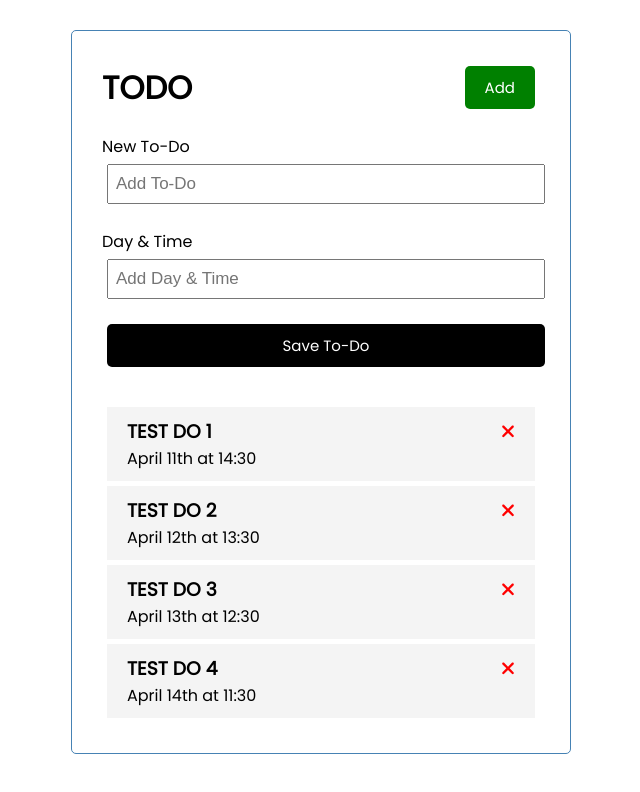
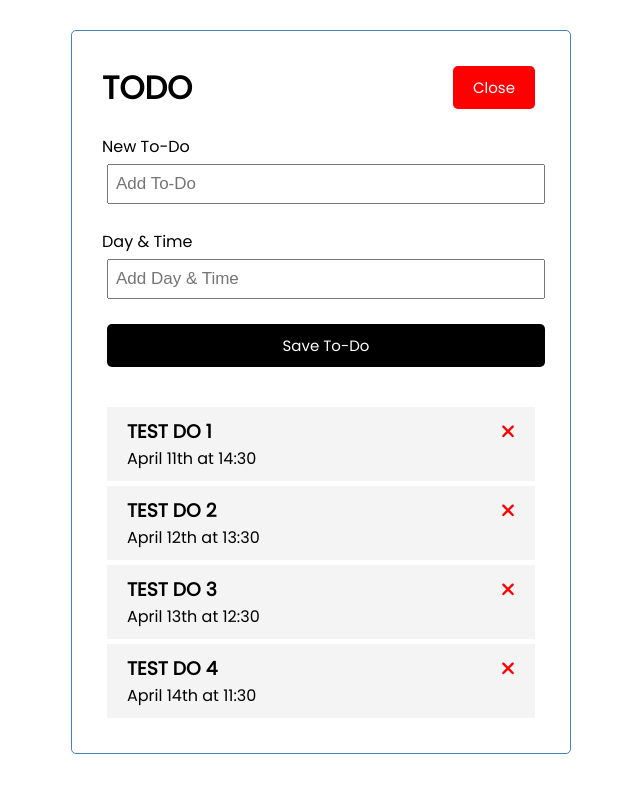
Before and after one commit to y-s18/ToDo, an Angular app: page / in a window 1280 px wide. Both pictures are taken after a click on the button "Add". Shown: the top 792 px of the page, without its empty margins (319-959 px from the left). Built offline with nearby package versions, Linux system fonts and the light colour scheme; data requests are answered from the project's data file.

Commit message:
add toggle functionality to addTodo form

```diff
--- a/db.json
+++ b/db.json
@@ -1,25 +1,25 @@
 {
   "todos": [
     {
-        "id": 1,
+      "id": "1",
       "text": "TEST DO 1",
       "day": "April 11th at 14:30",
       "done": false
     },
     {
-        "id": 2,
+      "id": "2",
       "text": "TEST DO 2",
       "day": "April 12th at 13:30",
       "done": false
     },
     {
-        "id": 3,
+      "id": "3",
       "text": "TEST DO 3",
       "day": "April 13th at 12:30",
       "done": false
     },
     {
-        "id": 4,
+      "id": "4",
       "text": "TEST DO 4",
       "day": "April 14th at 11:30",
       "done": false
--- a/src/app/app.component.ts
+++ b/src/app/app.component.ts
@@ -6,6 +6,7 @@ import { TodosComponent } from './components/todos/todos.component';
 import { FontAwesomeModule } from '@fortawesome/angular-fontawesome';
 import { HttpClientModule } from '@angular/common/http';
 import { TodoService } from './services/todo.service';
+import { UiService } from './services/ui.service';
 
 @Component({
   selector: 'toDo-root',
@@ -20,7 +21,7 @@ import { TodoService } from './services/todo.service';
     FontAwesomeModule,
     HttpClientModule,
   ],
-  providers: [TodoService]
+  providers: [TodoService, UiService]
 })
 export class AppComponent {
   title = 'toDo';
--- a/src/app/components/add-todo/add-todo.component.html
+++ b/src/app/components/add-todo/add-todo.component.html
@@ -1,4 +1,4 @@
-<form class="add-form" (ngSubmit)="onSubmit()">
+<form *ngIf="showAddTodo" class="add-form" (ngSubmit)="onSubmit()">
   <div class="form-control">
     <label for="text">New To-Do</label>
     <input type="text" name="text" [(ngModel)]="text" id="text" placeholder="Add To-Do"/>
--- a/src/app/components/add-todo/add-todo.component.ts
+++ b/src/app/components/add-todo/add-todo.component.ts
@@ -1,6 +1,8 @@
 import { Component, Output, EventEmitter } from '@angular/core';
 import { FormsModule } from '@angular/forms';
 import { CommonModule } from '@angular/common';
+import { UiService} from '../../services/ui.service';
+import { Subscription } from 'rxjs';
 import { ToDo } from '../../ToDo';
 
 @Component({
@@ -15,6 +17,15 @@ export class AddTodoComponent {
   text!: string;
   day!: string;
   done: boolean = false;
+  showAddTodo!: boolean;
+  subscription!: Subscription;
+
+
+  constructor(private uiService: UiService) {
+    this.subscription = this.uiService
+    .onToggle()
+    .subscribe((value) => (this.showAddTodo = value));
+  }
 
   onSubmit() {
     if(!this.text) {
--- a/src/app/components/header/header.component.html
+++ b/src/app/components/header/header.component.html
@@ -1,4 +1,8 @@
 <header>
   <h1>{{ title }}</h1>
-  <toDo-button text="Add" color="green" (btnClick)="toggleAddTask()"></toDo-button>
+  <toDo-button
+  text="{{showAddTodo ? 'Close' : 'Add'}}"
+  color="{{showAddTodo ? 'red' : 'green'}}"
+  (btnClick)="toggleAddTask()"
+  ></toDo-button>
 </header>
--- a/src/app/components/header/header.component.ts
+++ b/src/app/components/header/header.component.ts
@@ -1,17 +1,27 @@
 import { Component } from '@angular/core';
-import { ButtonComponent } from "../button/button.component";
+import { ButtonComponent } from '../button/button.component';
+import { UiService } from '../../services/ui.service';
+import { Subscription } from 'rxjs';
 
 @Component({
-    selector: 'toDo-header',
-    standalone: true,
-    templateUrl: './header.component.html',
-    styleUrl: './header.component.scss',
-    imports: [ButtonComponent]
+  selector: 'toDo-header',
+  standalone: true,
+  templateUrl: './header.component.html',
+  styleUrl: './header.component.scss',
+  imports: [ButtonComponent],
 })
 export class HeaderComponent {
   title: string = 'TODO';
+  showAddTodo: boolean = false;
+  subscription!: Subscription;
+
+  constructor(private uiService: UiService) {
+    this.subscription = this.uiService
+      .onToggle()
+      .subscribe((value) => (this.showAddTodo = value));
+  }
 
   toggleAddTask() {
-    console.log('toggle');
+    this.uiService.toggleAddTodo();
   }
 }
--- /dev/null
+++ b/src/app/services/ui.service.ts
@@ -0,0 +1,20 @@
+import { Injectable } from '@angular/core';
+import { Observable, Subject } from 'rxjs';
+@Injectable({
+  providedIn: 'root'
+})
+export class UiService {
+  private showAddTodo: boolean = false;
+  private subject = new Subject<any>();
+
+  constructor() { }
+
+  toggleAddTodo(): void {
+    this.showAddTodo = !this.showAddTodo;
+    this.subject.next(this.showAddTodo);
+  }
+
+  onToggle(): Observable<any> {
+    return this.subject.asObservable();
+  }
+}
```
Also changed, not shown: 1 other file (tests, documents, lock files or other folders). Lines whose indentation alone changed are shown as unchanged.
